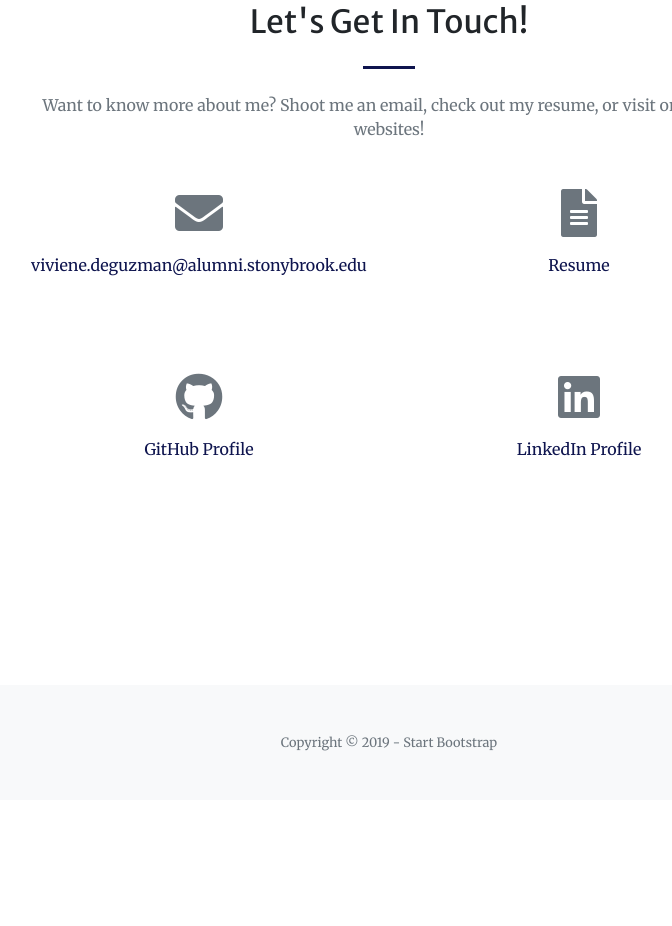
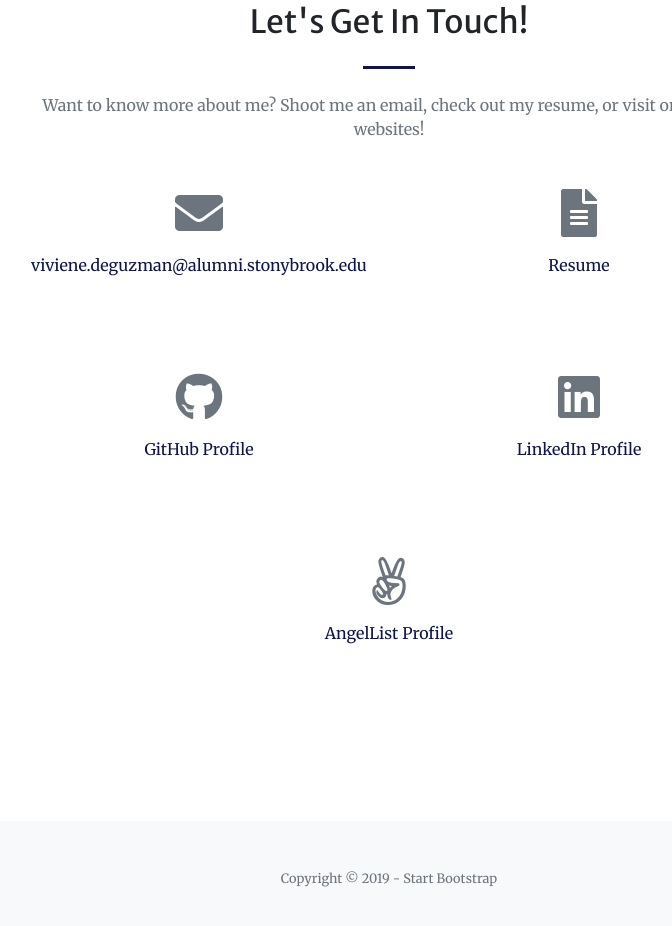
Before and after one commit to VivieneDeG/portfolio, a website with bundled scripts: page index.html in a window 1280 px wide. Shown: the part 3029-3955 px from the top of the page, without its empty margins (251-923 px from the left). Before the commit the page ends 3829 px from the top, so only its background shows below. Built offline with nearby package versions, Linux system fonts and the light colour scheme.

Commit message:
Add link to AngelList profile

```diff
--- a/index.html
+++ b/index.html
@@ -285,6 +285,16 @@
           <a class="d-block" href="https://www.linkedin.com/in/vivienedeg/">LinkedIn Profile</a>
         </div>
       </div>
+      <div class="row mb-5">
+        <div class="col-lg-4 ml-auto mr-auto text-center">
+          <i class="fab fa-angellist fa-3x mb-3 text-muted"></i>
+          <a class="d-block" href="https://angel.co/vivienedeg">AngelList Profile</a>
+        </div>
+        <!-- <div class="col-lg-4 mr-auto text-center">
+          <i class="fab fa-linkedin fa-3x mb-3 text-muted"></i>
+          <a class="d-block" href="https://www.linkedin.com/in/vivienedeg/">LinkedIn Profile</a>
+        </div> -->
+      </div>
     </div>
   </section>
 
```
